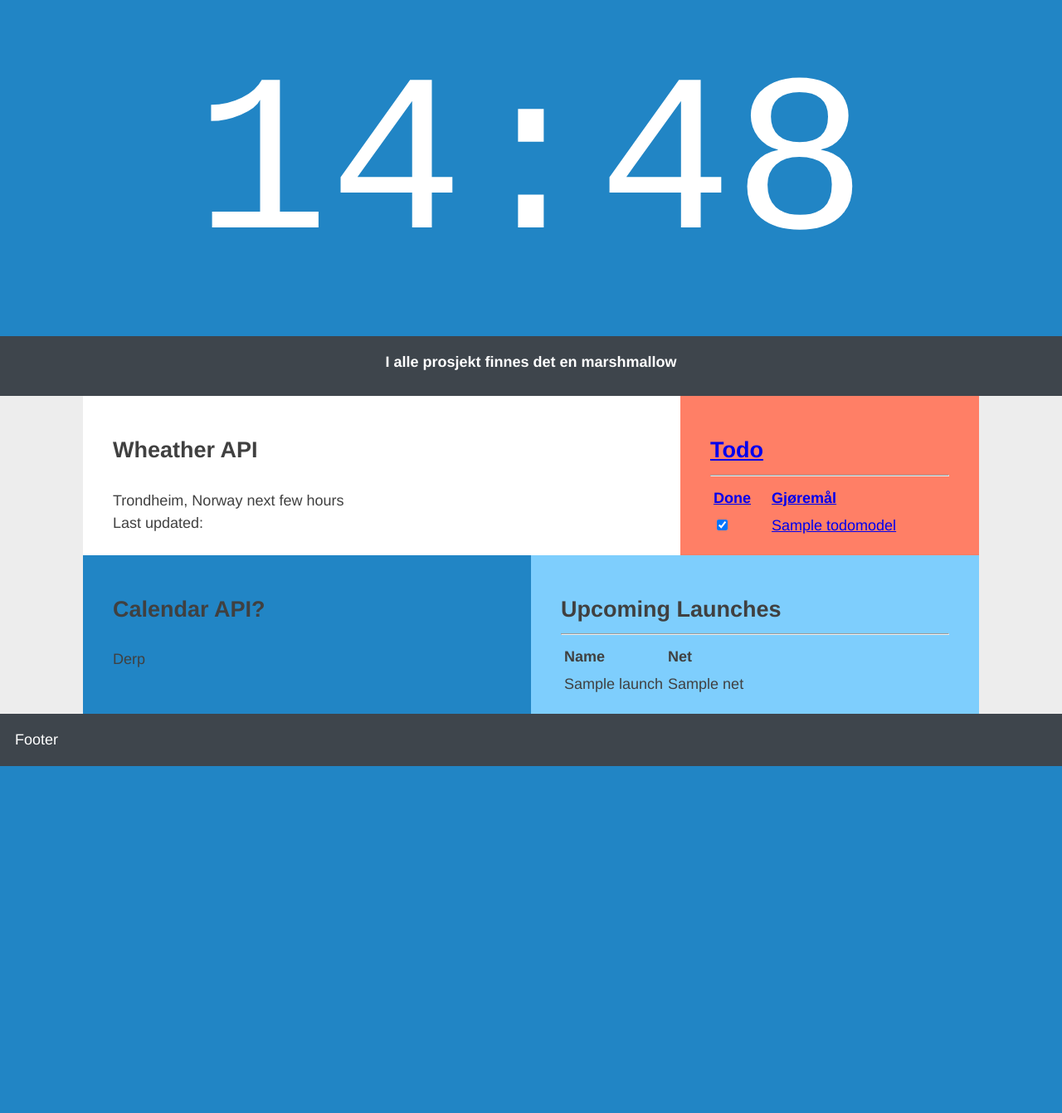
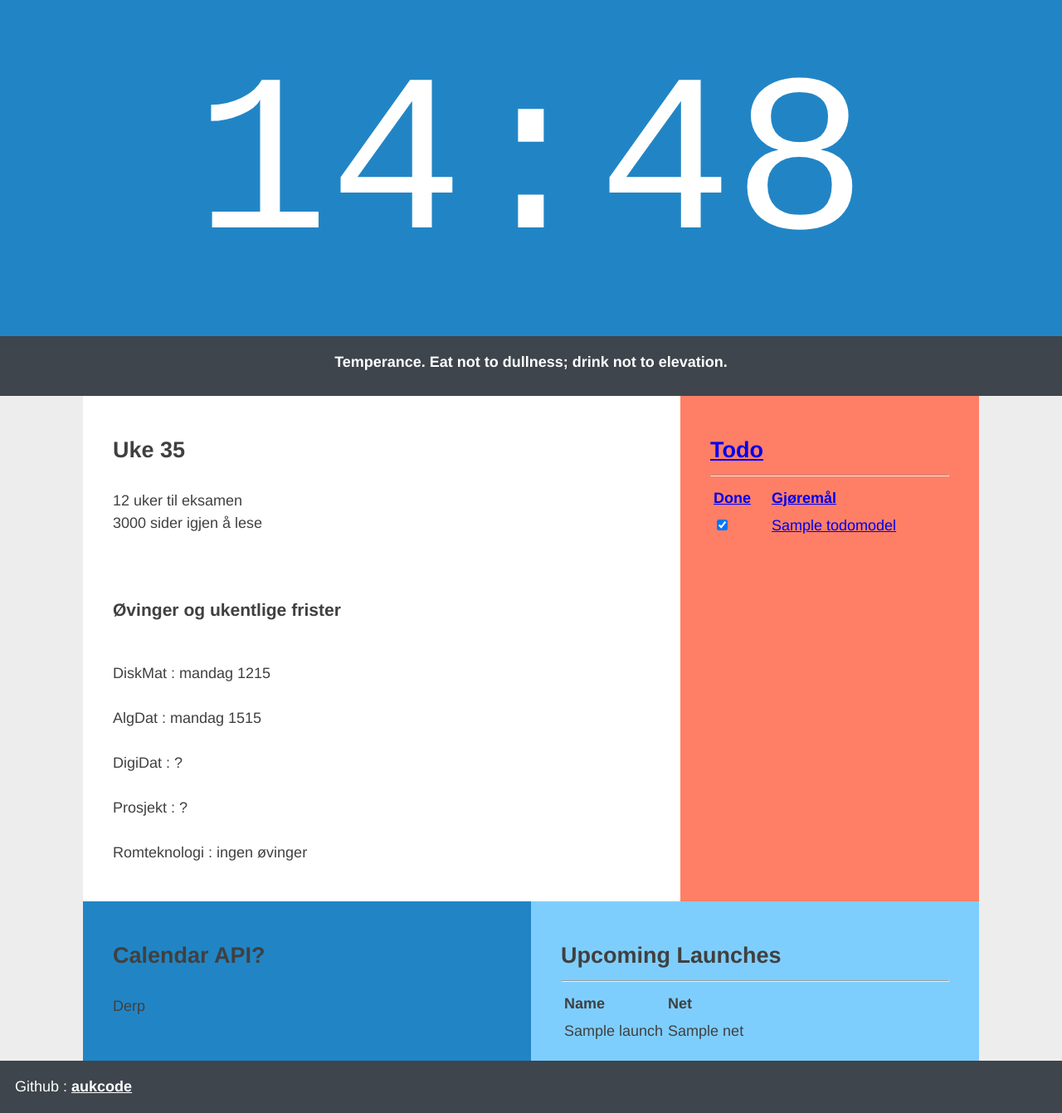
Before and after one commit to aukoyy/infoscreen, a Django app: template display/templates/display/displaypage.html in a window 1280 px wide. Shown: the whole page at 83% size. Before the commit the page ends 923 px from the top, so only its background shows below. Run offline with Django 3.2, Linux system fonts and the light colour scheme; tables that the repository leaves empty hold one stand-in row (values such as "Sample post"); the template is opened without the code that fills it: values that come from a table or form of the project are taken from there, most other values are stand-ins (such as "Sample title", 1, 10 or a date in 2020); parts of the project's set-up code (start-up, migrations or seed data) failed here and were passed over.

Commit message:
quote: temperence. uke 35

```diff
--- a/display/templates/display/displaypage.html
+++ b/display/templates/display/displaypage.html
@@ -238,12 +238,18 @@
     </header><!-- .masthead -->
 
     <aside class="quote">
-        <p style="text-align: center"><strong>I alle prosjekt finnes det en marshmallow</strong></p>
+        <p style="text-align: center"><strong>Temperance. Eat not to dullness; drink not to elevation.</strong></p>
     </aside>
 
     <main id="content" class="main-content">
-        <h2>Wheather API</h2>
-        <p>Trondheim, Norway next few hours<br>Last updated: </p>
+        <h2>Uke 35</h2>
+        <p>12 uker til eksamen<br>3000 sider igjen å lese </p>
+        <br><br><h3>Øvinger og ukentlige frister</h3><br>
+        <p>DiskMat : mandag 1215</p><br>
+        <p>AlgDat : mandag 1515</p><br>
+        <p>DigiDat : ?</p><br>
+        <p>Prosjekt : ?</p><br>
+        <p>Romteknologi : ingen øvinger</p><br>
     </main>
 
 
@@ -297,7 +303,7 @@
         </table>
     </aside>
     <footer class="colophon grid">
-        <aside>Footer </aside>
+        <aside>Github : <strong><a href="https://github.com/aukcode/infoscreen">aukcode</a></strong> </aside>
     </footer>
     </div>
 
```
Also changed, not shown: display/runapponscreen.py (+24 -1 lines).
